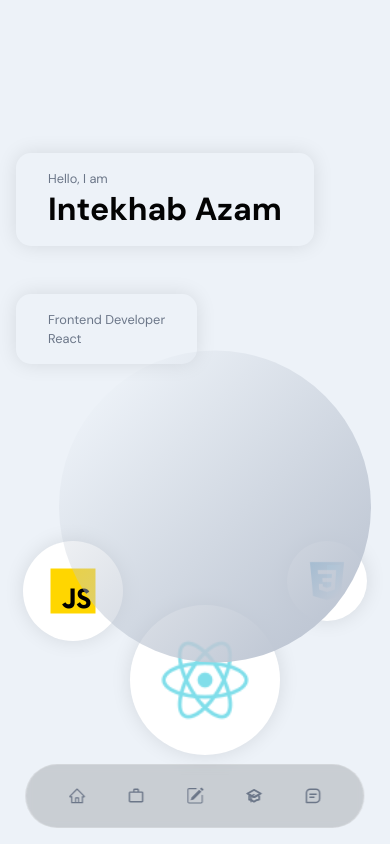
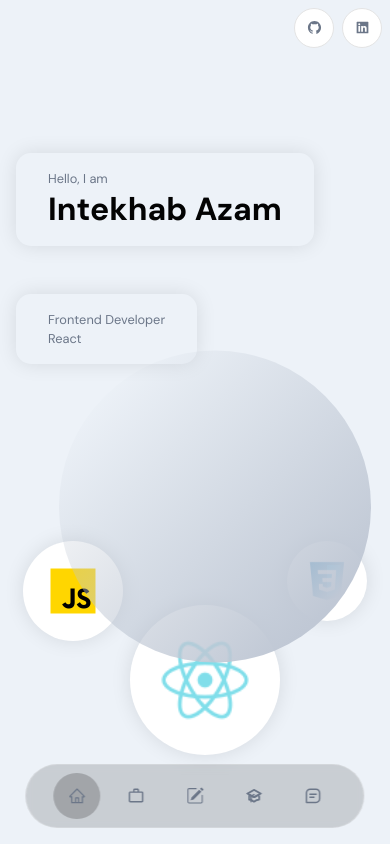
Before and after one commit to IntekhabAzam/portfolio, a React (Create React App) app: page / in a window 390 px wide. Shown: the top 844 px of the page. Built offline with nearby package versions, Linux system fonts and the light colour scheme; the HTML template or start-up script is replaced by a standard one.

Commit message:
minor styling update

```diff
--- a/src/App.scss
+++ b/src/App.scss
@@ -90,6 +90,14 @@
 
   padding: 1rem;
 
+  @media screen and (max-width: 575px) {
+    position: absolute;
+    right: 0;
+    padding: 4px 8px 0 0;
+    flex-direction: row;
+    gap: 0.5rem;
+  }
+
   div {
     width: 40px;
     height: 40px;
@@ -103,6 +111,10 @@
     align-items: center;
 
     transition: all 0.3s ease-in-out;
+
+    a {
+      padding-top: 3px;
+    }
 
     svg {
       width: 15px;
@@ -161,9 +173,8 @@
   }
 }
 
-@media screen and (max-width: 500px) {
-  .app__navigation,
-  .app__social {
+@media screen and (max-width: 575px) {
+  .app__navigation {
     display: none;
   }
 }
--- a/src/components/Navbar/Navbar.jsx
+++ b/src/components/Navbar/Navbar.jsx
@@ -1,30 +1,65 @@
-import React from "react";
-import { AiOutlineHome } from 'react-icons/ai'
-import { BiMessageSquareDetail } from 'react-icons/bi'
-import { HiOutlineAcademicCap } from 'react-icons/hi'
-import { MdWorkOutline } from 'react-icons/md'
-import { BsPencilSquare } from 'react-icons/bs'
+import React, { useState } from "react";
+import { AiOutlineHome } from "react-icons/ai";
+import { BiMessageSquareDetail } from "react-icons/bi";
+import { HiOutlineAcademicCap } from "react-icons/hi";
+import { MdWorkOutline } from "react-icons/md";
+import { BsPencilSquare } from "react-icons/bs";
 import "./Navbar.scss";
 
 const Navbar = () => {
+  const [activeNav, setActiveNav] = useState("#");
+
   return (
     <>
       <nav className="app__navbar">
         <ul className="app__navbar-links">
-        {["home", "projects", "skills", "education", "contact"].map((item) => (
+          {["home", "projects", "skills", "education", "contact"].map(
+            (item) => (
               <li className="app__flex p-text" key={`link-${item}`}>
-            <div/>
+                <div />
                 <a href={`#${item}`}>{item}</a>
               </li>
-        ))}
+            )
+          )}
         </ul>
       </nav>
+      {/* Tab/Mobile screen Navigation bar*/}
       <nav className="icon-navbar">
-        <a href="#"><AiOutlineHome/></a>
-        <a href="#projects"><MdWorkOutline/></a>
-        <a href="#skills"><BsPencilSquare/></a>
-        <a href="#education"><HiOutlineAcademicCap/></a>
-        <a href="#contact"><BiMessageSquareDetail/></a>
+        <a
+          href="#"
+          onClick={() => setActiveNav("#")}
+          className={activeNav === "#" ? "active" : ""}
+        >
+          <AiOutlineHome />
+        </a>
+        <a
+          href="#projects"
+          onClick={() => setActiveNav("#projects")}
+          className={activeNav === "#projects" ? "active" : ""}
+        >
+          <MdWorkOutline />
+        </a>
+        <a
+          href="#skills"
+          onClick={() => setActiveNav("#skills")}
+          className={activeNav === "#skills" ? "active" : ""}
+        >
+          <BsPencilSquare />
+        </a>
+        <a
+          href="#education"
+          onClick={() => setActiveNav("#education")}
+          className={activeNav === "#education" ? "active" : ""}
+        >
+          <HiOutlineAcademicCap />
+        </a>
+        <a
+          href="#contact"
+          onClick={() => setActiveNav("#contact")}
+          className={activeNav === "#contact" ? "active" : ""}
+        >
+          <BiMessageSquareDetail />
+        </a>
       </nav>
     </>
   );
--- a/src/components/Navbar/Navbar.scss
+++ b/src/components/Navbar/Navbar.scss
@@ -72,23 +72,22 @@
   }
 
   a {
-    background: transparent;
     padding: 0.9rem;
     border-radius: 50%;
     display: flex;
     font-size: 1.1rem;
     color: var(--gray-color);
 
-    &:hover {
-      background: rgba(0, 0, 0, 0.2);
+    @media screen and (max-width: 375px) {
+      padding: 0.7rem;
     }
-
-    @media screen and (max-width: 375px) {
-        padding: 0.7rem;
-      }
   }
 
   @media screen and (min-width: 900px) {
     display: none;
   }
 }
+
+.active {
+  background: rgba(0, 0, 0, 0.2);
+}
```
Lines whose indentation alone changed are shown as unchanged.
